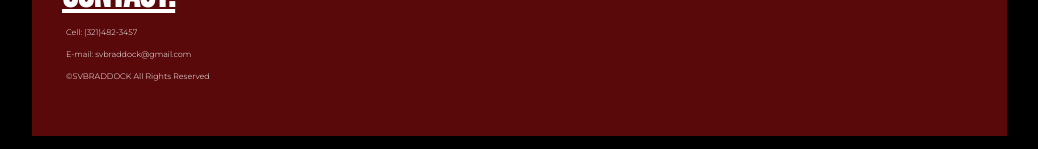
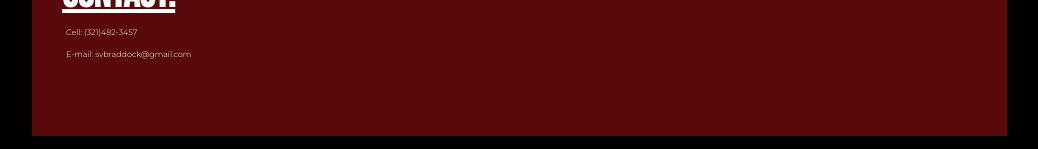
Before and after one commit to svbraddock/svbraddock.github.io, a plain HTML site: page work.html in a window 1280 px wide. Shown: the part 2702-2851 px from the top of the page, without its empty margins (128-1166 px from the left). Drawn offline with Linux system fonts and the light colour scheme.

Commit message:
Update work.html

```diff
--- a/work.html
+++ b/work.html
@@ -51,7 +51,6 @@
 <h1><u>CONTACT:</u></h1>
 <p>Cell: (321)482-3457</p>
 <p>E-mail: svbraddock@gmail.com</p>
-<p>&copy;SVBRADDOCK All Rights Reserved</p>
 	   </footer>
 	</body>
  </div>
```
